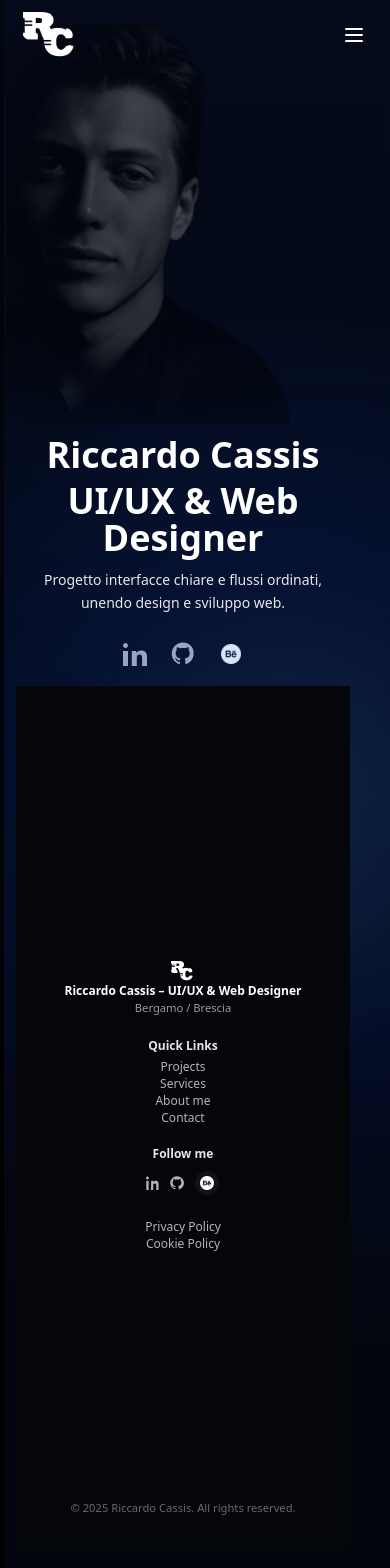
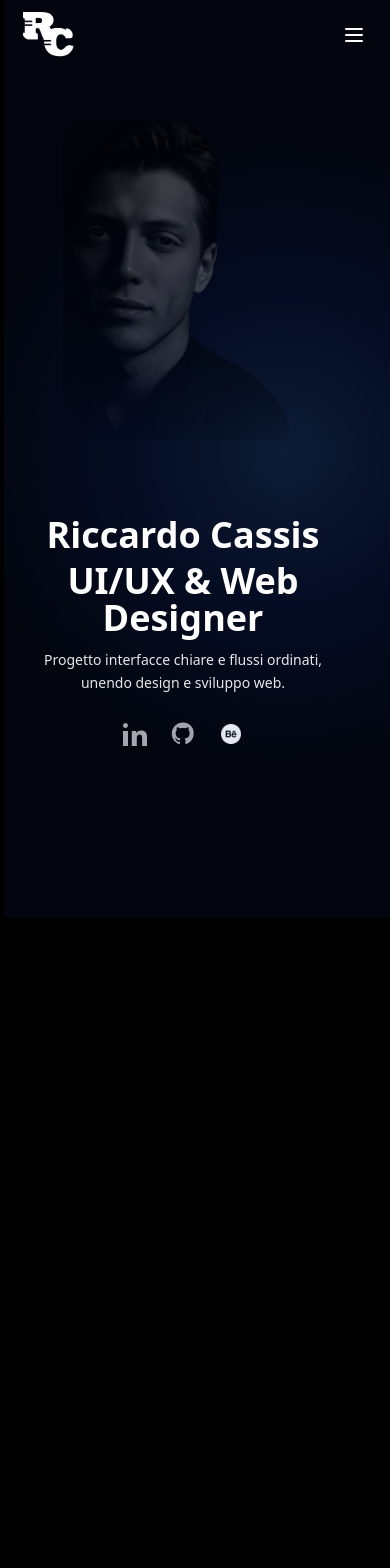
Before and after one commit to Riccardocassis/personal-website-v2, a Vue app: page / in a window 390 px wide. Shown: the top 1568 px of the page. After the commit the page ends 918 px from the top, so only its background shows below. Built offline with nearby package versions, Linux system fonts and the light colour scheme.

Commit message:
fix: migliora il layout e la spaziatura delle sezioni per dispositivi mobili

```diff
--- a/src/App.vue
+++ b/src/App.vue
@@ -68,12 +68,12 @@ onBeforeUnmount(() => {
 </script>
 
 <template>
-  <div class="relative bg-black text-white min-h-screen">
+  <div class="relative bg-black text-white min-h-screen overflow-x-hidden">
     <!-- Global radial gradient layer (same as hero) - hidden on Gibson page -->
     <div
       v-if="showGlobalGradient"
       ref="globalGradient"
-      class="absolute inset-0 pointer-events-none z-0"
+      class="hidden md:block absolute inset-0 pointer-events-none z-0"
       :style="{ background: 'radial-gradient(circle at 70% 50%, rgba(59,130,246,0.22), rgba(29,78,216,0.16) 28%, rgba(30,58,138,0.10) 60%)', maskImage: 'linear-gradient(180deg, rgba(0,0,0,1) 0%, rgba(0,0,0,0) 75%)', WebkitMaskImage: 'linear-gradient(180deg, rgba(0,0,0,1) 0%, rgba(0,0,0,0) 75%)' }"
     ></div>
 
--- a/src/components/Footer.vue
+++ b/src/components/Footer.vue
@@ -1,9 +1,9 @@
 <template>
-  <footer class="w-full bg-[#05060a] text-white py-2 md:py-12 relative z-10">
-    <!-- Small top-strip to hide any seam between sections (covers a few px) -->
-    <div class="absolute top-0 left-0 right-0 h-2 md:h-6 bg-[#05060a] pointer-events-none" aria-hidden="true"></div>
+  <footer class="w-full bg-[#05060a] text-white py-2 md:py-12 relative z-10 mt-0 md:mt-0">
+    <!-- top-strip only on desktop to avoid large block on mobile -->
+    <div class="hidden md:block absolute top-0 left-0 right-0 h-6 bg-[#05060a] pointer-events-none" aria-hidden="true"></div>
     <div class="max-w-full md:max-w-6xl mx-auto px-0">
-      <div class="grid grid-cols-1 md:grid-cols-4 gap-2 md:gap-12">
+      <div class="grid grid-cols-1 md:grid-cols-4 gap-6 md:gap-12">
 
         <!-- Column 1: Branding -->
         <div class="flex flex-col items-center md:items-start text-center md:text-left">
@@ -16,8 +16,8 @@
 
         <!-- Column 2: Quick Links -->
         <div>
-          <h4 class="text-[0.75rem] md:text-sm font-semibold text-white/90 mb-1 text-center md:text-left">Quick Links</h4>
-          <nav class="flex flex-col items-center md:items-start gap-0.5 leading-tight">
+          <h4 class="text-[0.75rem] md:text-sm font-semibold text-white/90 mb-2 text-center md:text-left">Quick Links</h4>
+          <nav class="flex flex-col items-center md:items-start gap-2 leading-tight">
             <RouterLink to="/projects" class="text-[0.75rem] md:text-sm text-white/70 hover:text-white transition">Projects</RouterLink>
             <RouterLink to="/services" class="text-[0.75rem] md:text-sm text-white/70 hover:text-white transition">Services</RouterLink>
             <RouterLink to="/about" class="text-[0.75rem] md:text-sm text-white/70 hover:text-white transition">About me</RouterLink>
@@ -27,23 +27,23 @@
 
         <!-- Column 3: Follow me -->
         <div>
-          <h4 class="text-[0.75rem] md:text-sm font-semibold text-white/90 mb-1 text-center md:text-left">Follow me</h4>
-          <div class="flex items-center justify-center md:justify-start gap-1 md:gap-3">
-            <a href="https://www.linkedin.com/in/riccardo-cassis/" target="_blank" rel="noopener" aria-label="LinkedIn" class="inline-flex items-center justify-center w-5 h-5 md:w-8 md:h-8 text-white/70 hover:text-white hover:scale-[1.05] transition-all duration-200">
-              <svg class="w-3.5 h-3.5 md:w-5 md:h-5" viewBox="0 0 24 24" fill="currentColor" aria-hidden="true" xmlns="http://www.w3.org/2000/svg">
+          <h4 class="text-[0.75rem] md:text-sm font-semibold text-white/90 mb-2 text-center md:text-left">Follow me</h4>
+          <div class="flex items-center justify-center md:justify-start gap-2 md:gap-3">
+            <a href="https://www.linkedin.com/in/riccardo-cassis/" target="_blank" rel="noopener" aria-label="LinkedIn" class="inline-flex items-center justify-center w-4 h-4 md:w-8 md:h-8 text-white/70 hover:text-white hover:scale-[1.05] transition-all duration-200">
+              <svg class="w-3 h-3 md:w-5 md:h-5" viewBox="0 0 24 24" fill="currentColor" aria-hidden="true" xmlns="http://www.w3.org/2000/svg">
                 <title>LinkedIn</title>
                 <path d="M4.98 3.5C4.98 4.88 3.86 6 2.5 6S0 4.88 0 3.5 1.12 1 2.5 1 4.98 2.12 4.98 3.5zM.5 8h4V24h-4zM8.98 8h3.84v2.2h.05c.54-1 1.86-2.2 3.83-2.2 4.1 0 4.86 2.7 4.86 6.2V24h-4v-7.2c0-1.7 0-3.9-2.4-3.9-2.4 0-2.77 1.9-2.77 3.8V24h-4z"/>
               </svg>
             </a>
-            <a href="https://github.com/Riccardocassis" target="_blank" rel="noopener" aria-label="GitHub" class="inline-flex items-center justify-center w-5 h-5 md:w-8 md:h-8 text-white/70 hover:text-white hover:scale-[1.05] transition-all duration-200">
-              <svg class="w-3.5 h-3.5 md:w-5 md:h-5" viewBox="0 0 24 24" fill="currentColor" aria-hidden="true" xmlns="http://www.w3.org/2000/svg">
+            <a href="https://github.com/Riccardocassis" target="_blank" rel="noopener" aria-label="GitHub" class="inline-flex items-center justify-center w-4 h-4 md:w-8 md:h-8 text-white/70 hover:text-white hover:scale-[1.05] transition-all duration-200">
+              <svg class="w-3 h-3 md:w-5 md:h-5" viewBox="0 0 24 24" fill="currentColor" aria-hidden="true" xmlns="http://www.w3.org/2000/svg">
                 <title>GitHub</title>
                 <path d="M12 .5C5.65.5.5 5.65.5 12c0 5.08 3.29 9.39 7.86 10.91.58.11.78-.25.78-.55 0-.27-.01-1.17-.01-2.12-3.2.7-3.88-1.35-3.88-1.35-.52-1.33-1.27-1.68-1.27-1.68-1.04-.71.08-.7.08-.7 1.15.08 1.76 1.18 1.76 1.18 1.02 1.75 2.68 1.25 3.33.96.1-.75.4-1.25.72-1.54-2.56-.29-5.26-1.28-5.26-5.71 0-1.26.45-2.29 1.18-3.1-.12-.29-.52-1.45.11-3.02 0 0 .97-.31 3.18 1.18a11 11 0 0 1 5.79 0c2.21-1.5 3.18-1.18 3.18-1.18.63 1.57.23 2.73.11 3.02.73.81 1.18 1.84 1.18 3.1 0 4.44-2.7 5.41-5.28 5.7.41.36.77 1.08.77 2.18 0 1.58-.01 2.85-.01 3.24 0 .3.2.66.79.55C20.71 21.39 24 17.08 24 12 24 5.65 18.35.5 12 .5z"/>
               </svg>
             </a>
-              <a href="https://www.behance.net/riccardocassis" target="_blank" rel="noopener" aria-label="Behance" class="inline-flex items-center justify-center w-8 h-8 text-white/70 hover:text-white hover:scale-[1.05] transition-all duration-200">
-                <span class="inline-flex items-center justify-center w-6 h-6 rounded-full bg-white/5 text-white/70 group-hover:bg-white/10 transition-colors duration-200">
-                      <img src="../assets/icon-behance.webp" alt="Behance" class="w-3.5 h-3.5 sm:w-6 sm:h-6 object-contain" />
+              <a href="https://www.behance.net/riccardocassis" target="_blank" rel="noopener" aria-label="Behance" class="inline-flex items-center justify-center w-6 h-6 md:w-8 md:h-8 text-white/70 hover:text-white hover:scale-[1.05] transition-all duration-200">
+                <span class="inline-flex items-center justify-center w-5 h-5 rounded-full bg-white/5 text-white/70 group-hover:bg-white/10 transition-colors duration-200">
+                      <img src="../assets/icon-behance.webp" alt="Behance" class="w-3 h-3 sm:w-6 sm:h-6 object-contain" />
                     </span>
               </a>
           </div>
@@ -51,7 +51,7 @@
 
         <!-- Column 4: Policies (moved to right) -->
         <div class="md:text-right">
-          <nav class="flex flex-col items-center md:items-end gap-0.5 md:gap-2 leading-tight">
+          <nav class="flex flex-col items-center md:items-end gap-2 md:gap-2 leading-tight">
             <RouterLink to="/privacy" class="text-[0.75rem] md:text-sm text-white/70 hover:text-white transition">Privacy Policy</RouterLink>
             <RouterLink to="/cookie-policy" class="text-[0.75rem] md:text-sm text-white/70 hover:text-white transition">Cookie Policy</RouterLink>
           </nav>
--- a/src/components/hero.vue
+++ b/src/components/hero.vue
@@ -6,17 +6,17 @@
       :style="{ background: 'radial-gradient(circle at 70% 50%, rgba(59,130,246,0.22), rgba(29,78,216,0.16) 28%, rgba(30,58,138,0.10) 60%)' }"
     ></div>
 
-    <div class="max-w-screen-xl mx-auto px-6 pt-6 md:pt-36 pb-12 md:pb-24">
-      <div class="grid grid-cols-1 md:grid-cols-12 gap-8 md:gap-12 items-center min-h-[72vh] md:min-h-[72vh]">
+    <div class="max-w-screen-xl mx-auto px-6 pt-0 md:pt-36 pb-12 md:pb-24">
+      <div class="grid grid-cols-1 md:grid-cols-12 gap-8 md:gap-12 items-center md:min-h-[72vh]">
 
         <!-- IMAGE: mobile on top, desktop on the left -->
-        <div class="order-1 md:col-span-6 flex items-center justify-start md:justify-start">
-          <div class="relative w-full flex justify-start md:justify-start -mx-6 md:mx-0 -mt-12 md:mt-0">
-            <div class="w-full sm:w-[86%] md:w-[45%]">
+        <div class="order-1 md:col-span-6 flex items-center justify-center md:justify-start">
+          <div class="relative w-full flex justify-center md:justify-start">
+            <div class="w-[80%] sm:w-[70%] md:w-[45%]">
               <img
                 src="../assets/hero-riccardo.webp"
                 alt="Portrait of Riccardo Cassis"
-                class="w-full h-auto object-cover object-left rounded-3xl transform hero-mask scale-[2.7] sm:scale-[3.3] md:scale-[3.6] relative z-30 opacity-100"
+                class="w-full h-auto object-cover rounded-3xl hero-mask scale-100 sm:scale-105 md:scale-[1.35]"
                 style="opacity:1; filter: brightness(0.82) contrast(1.05) saturate(1.0);"
               />
             </div>
@@ -25,7 +25,7 @@
 
         <!-- TEXT: desktop on the right -->
         <div class="order-2 md:col-span-6 flex items-center">
-          <div class="w-full text-white pr-6 md:pr-20 pl-0 md:pl-12 lg:pl-20 -mt-8 md:mt-0">
+          <div class="w-full text-white pr-6 md:pr-20 pl-0 md:pl-12 lg:pl-20 mt-8 md:mt-0">
             <div class="max-w-xl md:max-w-xl lg:max-w-xl md:text-left text-center">
               <h1 ref="titleRef" id="hero-title" class="text-3xl sm:text-4xl md:text-5xl lg:text-6xl font-extrabold leading-tight">
                 <span class="whitespace-nowrap">Riccardo Cassis</span> <span class="block md:inline mt-2 md:mt-0">UI/UX &amp; Web Designer</span>
@@ -76,16 +76,13 @@
               </div>
               <!-- end social icons -->
 
-              <!-- Mobile-only footer attached right after social icons -->
-              <div class="md:hidden mt-4">
-                <Footer />
-              </div>
-
+              <!-- end social icons -->
             </div>
           </div>
         </div>
       </div>
     </div>
+    <!-- mobile footer removed from hero; footer is global or handled elsewhere -->
   </section>
 
 </template>
@@ -93,7 +90,7 @@
 <script setup>
 import { ref, onMounted, onBeforeUnmount } from 'vue'
 import { RouterLink } from 'vue-router'
-import Footer from './Footer.vue'
+// Footer removed from hero; handled globally in App.vue or inserted elsewhere
 import gsap from 'gsap'
 import ScrollTrigger from 'gsap/ScrollTrigger'
 
@@ -147,14 +144,14 @@ onBeforeUnmount(() => {
 <style scoped>
 /* Responsive adjustments for hero image mask and spacing */
 .hero-mask {
-  -webkit-mask-image: radial-gradient(circle at 68% 50%, rgba(0,0,0,0.95) 45%, rgba(0,0,0,0.6) 65%, transparent 100%);
-  mask-image: radial-gradient(circle at 68% 50%, rgba(0,0,0,0.95) 45%, rgba(0,0,0,0.6) 65%, transparent 100%);
+  -webkit-mask-image: radial-gradient(circle at 50% 37%, rgba(0,0,0,0.95) 45%, rgba(0,0,0,0.6) 70%, transparent 100%);
+  mask-image: radial-gradient(circle at 50% 37%, rgba(0,0,0,0.95) 45%, rgba(0,0,0,0.6) 70%, transparent 100%);
 }
 
-@media (max-width: 640px) {
+@media (min-width: 768px) {
   .hero-mask {
-    -webkit-mask-image: radial-gradient(circle at 60% 50%, rgba(0,0,0,0.98) 55%, rgba(0,0,0,0.7) 75%, transparent 100%);
-    mask-image: radial-gradient(circle at 60% 50%, rgba(0,0,0,0.98) 55%, rgba(0,0,0,0.7) 75%, transparent 100%);
+    -webkit-mask-image: radial-gradient(circle at 68% 50%, rgba(0,0,0,0.95) 45%, rgba(0,0,0,0.6) 65%, transparent 100%);
+            mask-image: radial-gradient(circle at 68% 50%, rgba(0,0,0,0.95) 45%, rgba(0,0,0,0.6) 65%, transparent 100%);
   }
 }
 </style>
--- a/src/components/navbar.vue
+++ b/src/components/navbar.vue
@@ -31,7 +31,7 @@ onBeforeUnmount(() => {
 
 <template>
   <!-- fissa sopra -->
-  <nav :class="['fixed top-0 left-0 right-0 z-50 transition-all duration-300', scrolled ? 'bg-black/40 backdrop-blur-md shadow-md border-b border-white/5' : 'bg-transparent']" style="height:70px;">
+  <nav :class="['fixed top-0 left-0 right-0 z-50 transition-all duration-300', scrolled ? 'bg-transparent md:bg-black/40 md:backdrop-blur-md md:shadow-md md:border-b md:border-white/5' : 'bg-transparent']" style="height:70px;">
     <div class="flex items-center justify-between max-w-7xl mx-auto w-full px-6 md:px-16 h-full">
       <!-- Logo RC -->
       <div class="flex items-center h-full">
--- a/src/pages/Home.vue
+++ b/src/pages/Home.vue
@@ -1,5 +1,5 @@
 <template>
-  <main class="min-h-screen flex flex-col">
+  <main class="flex flex-col">
     <!-- La tua Home attuale con hero -->
     <Hero />
   </main>
```
